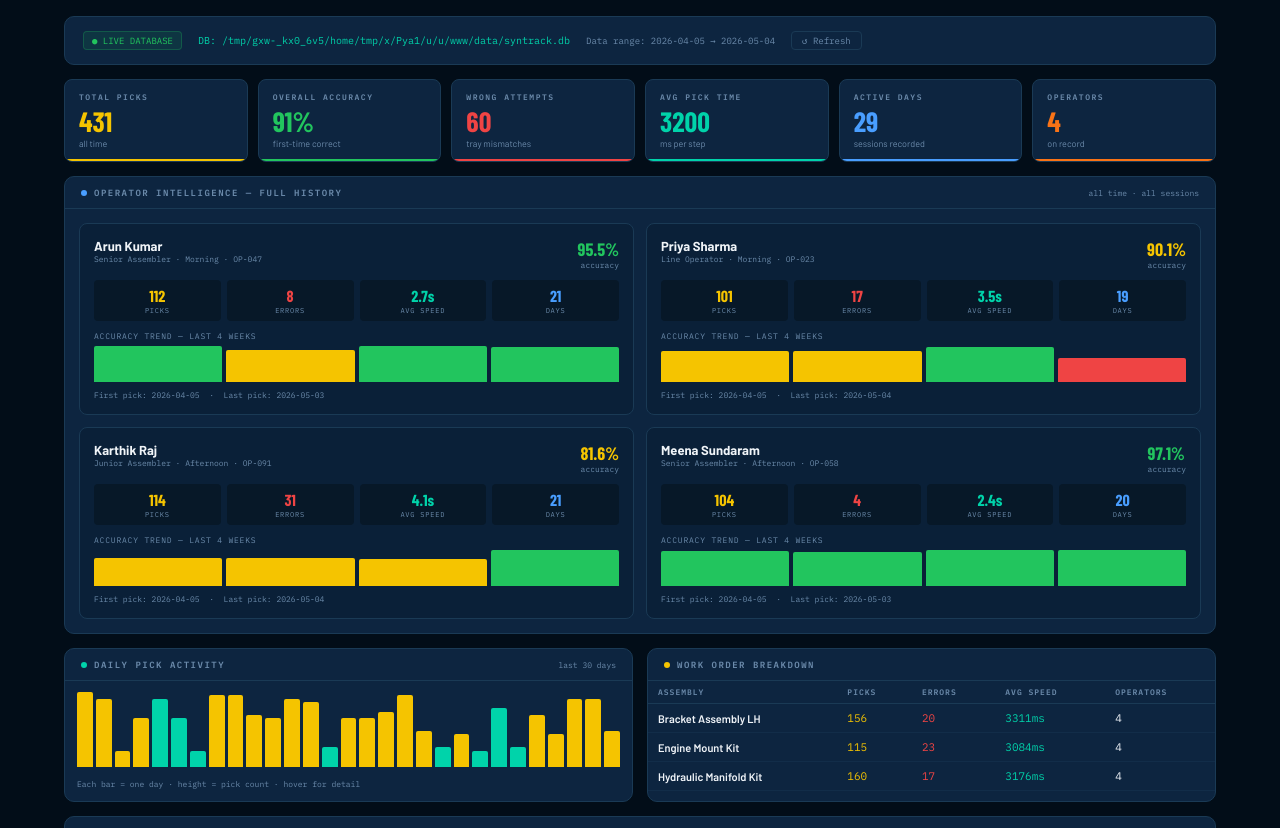
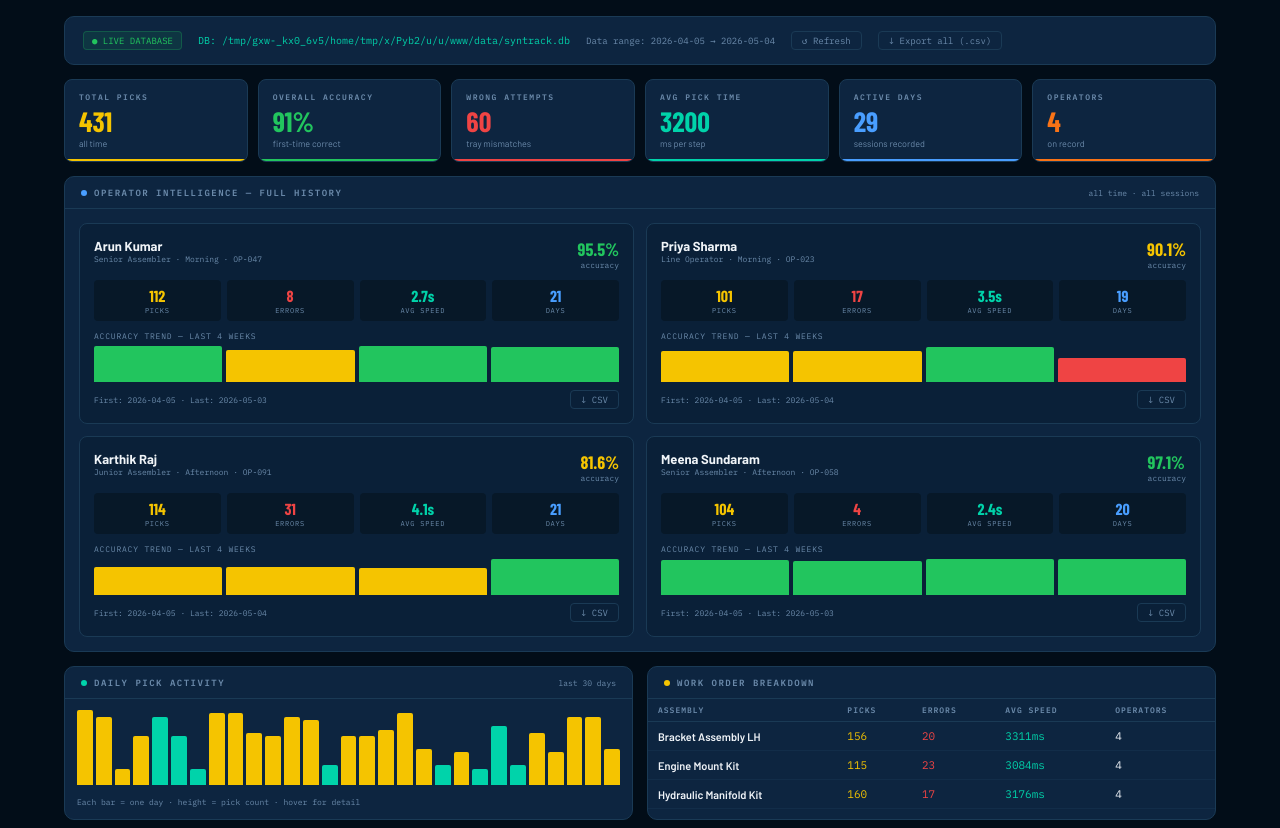
Before and after one commit to HaripriyaB-1/SynTrack-Demo, a Flask app: page /admin in a window 1280 px wide. Shown: the part 50-878 px from the top of the page. Run offline with Flask 3, Linux system fonts and the light colour scheme; data comes from the database, SQL or seed files in the repository; some web fonts are replaced.

Commit message:
Update admin.html

```diff
--- a/templates/admin.html
+++ b/templates/admin.html
@@ -143,6 +143,7 @@
     <div class="db-path" id="db-path">Loading...</div>
     <div class="db-dates" id="db-dates">—</div>
     <button class="ref-btn" onclick="load()">↺ Refresh</button>
+<a href="/api/export/all" class="ref-btn" download style="text-decoration:none">↓ Export all (.csv)</a>
   </div>
 
   <!-- KPIs -->
@@ -302,9 +303,11 @@
         <div class="trend-label">ACCURACY TREND — LAST 4 WEEKS</div>
         <div class="trend-bars">${bars}</div>
       ` : ''}
-      <div style="font-family:var(--mono);font-size:8px;color:var(--muted);margin-top:8px">
-        First pick: ${op.first_pick?op.first_pick.substring(0,10):'—'} &nbsp;·&nbsp;
-        Last pick:  ${op.last_pick ?op.last_pick.substring(0,10):'—'}
+      <div style="display:flex;align-items:center;justify-content:space-between;margin-top:8px">
+        <div style="font-family:var(--mono);font-size:8px;color:var(--muted)">
+          First: ${op.first_pick?op.first_pick.substring(0,10):'—'} · Last: ${op.last_pick?op.last_pick.substring(0,10):'—'}
+        </div>
+        <a href="/api/export/operator/${op.id}" class="ref-btn" download style="text-decoration:none">↓ CSV</a>
       </div>
     </div>`;
   }).join('');
```
